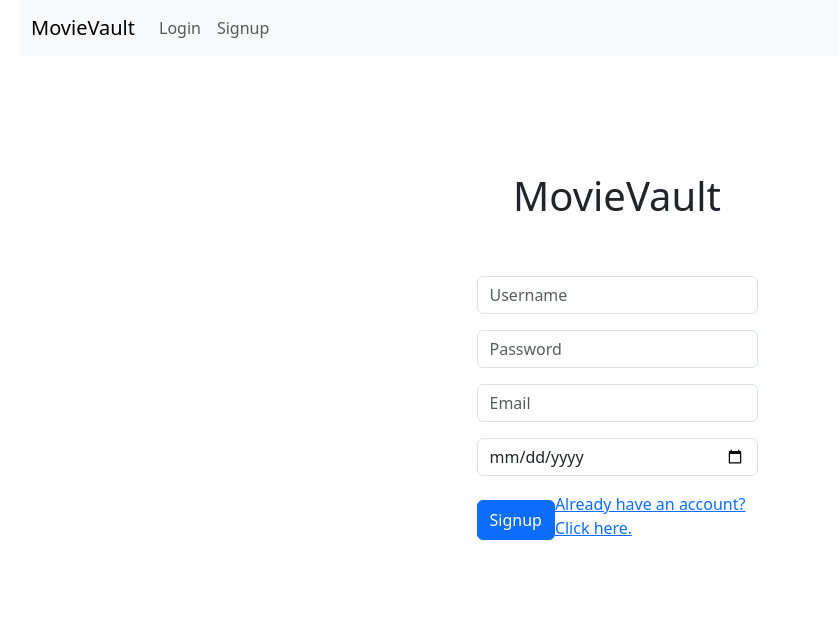
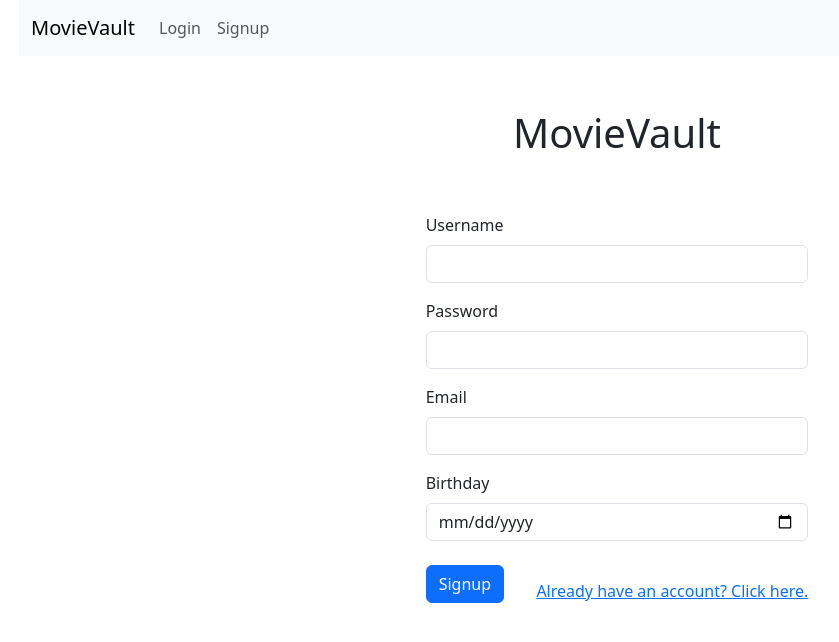
Before and after one commit to Christheoguipo/myFlix-client, a React (Vite) app: page /signup in a window 1280 px wide. Shown: the top 642 px of the page, without its empty margins (23-862 px from the left). Built offline with nearby package versions, Linux system fonts and the light colour scheme.

Commit message:
Update signup-view.jsx
Navigate to login once signed up.
Adjust responsiveness.

```diff
--- a/src/components/signup-view/signup-view.jsx
+++ b/src/components/signup-view/signup-view.jsx
@@ -1,13 +1,15 @@
 import React, { useState } from "react";
 import { Form, Button } from "react-bootstrap";
 import Col from "react-bootstrap/Col";
-import { Link } from "react-router-dom";
+import { Link, useNavigate } from "react-router-dom";
 
 export const SignupView = () => {
   const [username, setUsername] = useState("");
   const [password, setPassword] = useState("");
   const [email, setEmail] = useState("");
   const [birthday, setBirthday] = useState("");
+
+  const navigate = useNavigate();
 
   const handleSubmit = (event) => {
     event.preventDefault();
@@ -34,29 +36,26 @@ export const SignupView = () => {
         return response.json();
       })
       .then((data) => {
-        console.log({ data });
-        alert("Signup successful!");
-        window.location.reload();
+        navigate("/login", { state: { message: "Successfully signed up." } });
       })
       .catch((e) => {
-        console.log(error);
+        console.log(e);
         alert("Error occurred during signup.");
       });
   };
 
   return (
     <>
-      <Col className="d-flex flex-column justify-content-center align-center" md={3}>
+      <Col className="d-flex flex-column justify-content-center align-center" xl={4} lg={5} md={7}>
 
         <h1 className="align-self-center pb-5">MovieVault</h1>
 
         <Form onSubmit={handleSubmit}>
           <Form.Group controlId="formSignupUsername">
-            {/* <Form.Label>Username:</Form.Label> */}
+            <Form.Label>Username</Form.Label>
             <Form.Control
               className="mb-3"
               type="text"
-              placeholder="Username"
               value={username}
               onChange={(e) => setUsername(e.target.value)}
               required
@@ -65,11 +64,10 @@ export const SignupView = () => {
           </Form.Group>
 
           <Form.Group controlId="formSignupPassword">
-            {/* <Form.Label>Password:</Form.Label> */}
+            <Form.Label>Password</Form.Label>
             <Form.Control
               className="mb-3"
               type="password"
-              placeholder="Password"
               value={password}
               onChange={(e) => setPassword(e.target.value)}
               required
@@ -77,11 +75,10 @@ export const SignupView = () => {
           </Form.Group>
 
           <Form.Group controlId="formEmail">
-            {/* <Form.Label>Email:</Form.Label> */}
+            <Form.Label>Email</Form.Label>
             <Form.Control
               className="mb-3"
               type="email"
-              placeholder="Email"
               value={email}
               onChange={(e) => setEmail(e.target.value)}
               required
@@ -89,11 +86,10 @@ export const SignupView = () => {
           </Form.Group>
 
           <Form.Group controlId="formBirthday">
-            {/* <Form.Label>Birthday:</Form.Label> */}
+            <Form.Label>Birthday</Form.Label>
             <Form.Control
               className="mb-3"
               type="date"
-              placeholder="Birthday (dd/mm/yyyy)"
               value={birthday}
               onChange={(e) => setBirthday(e.target.value)}
               required
@@ -107,7 +103,7 @@ export const SignupView = () => {
             </Link>
           </div>
         </Form>
-      </Col>
+      </Col >
     </>
   );
 
```
